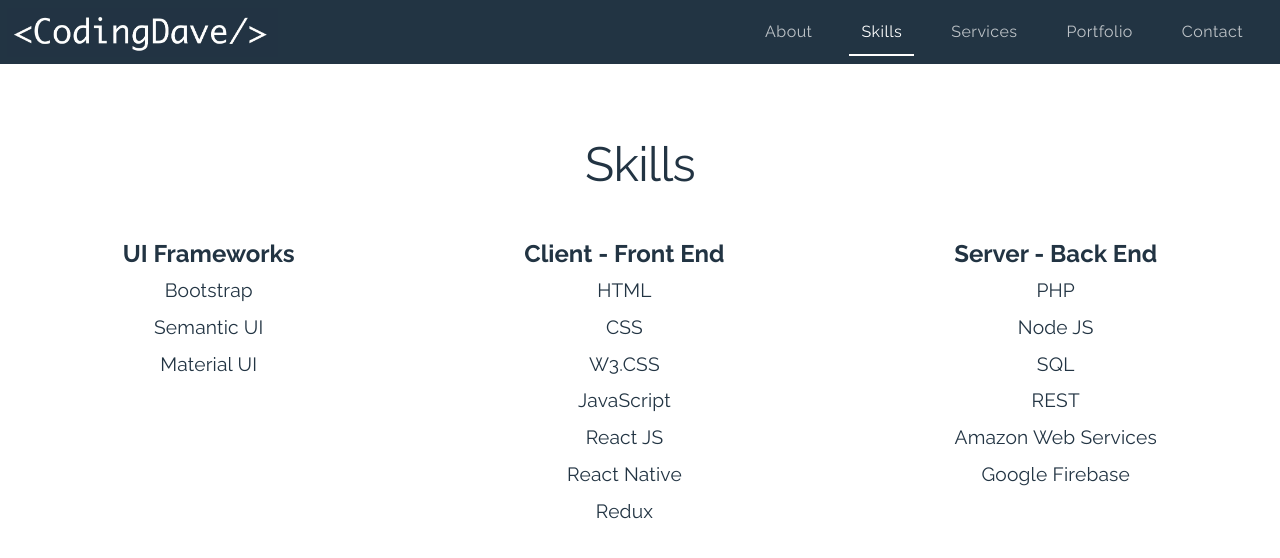
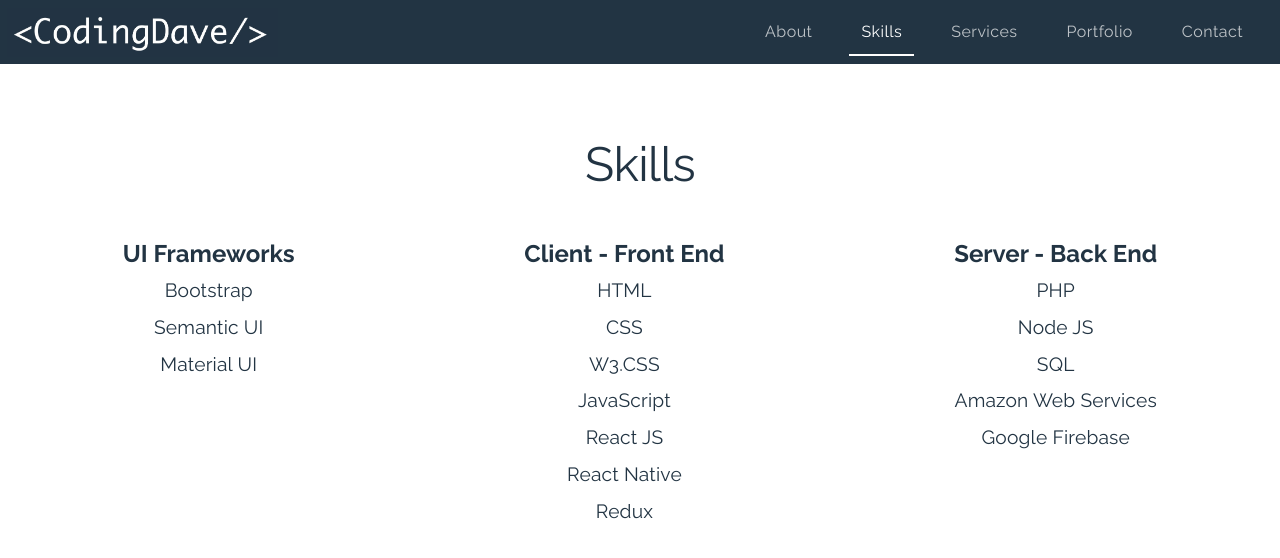
Before and after one commit to codingdave-dev/coding-dave, a Next.js app: page /my_skills in a window 1280 px wide. Shown: the top 558 px of the page. Built offline with nearby package versions, Linux system fonts and the light colour scheme.

Commit message:
BackEnd Update

```diff
--- a/pages/my_skills.js
+++ b/pages/my_skills.js
@@ -87,10 +87,6 @@
     {
       id: "sql",
       name: "SQL",
-    },
-    {
-      id: "rest",
-      name: "REST",
     },
     {
       id: "aws",
```
